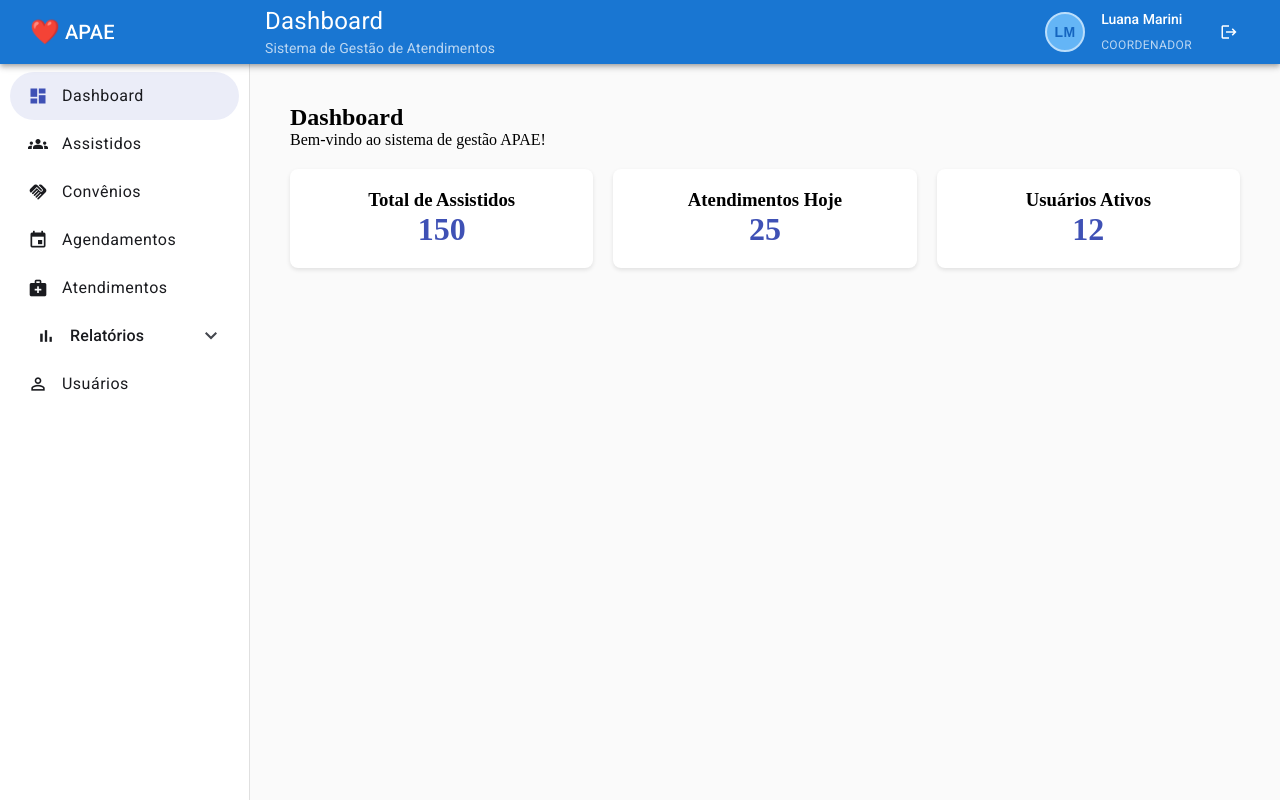
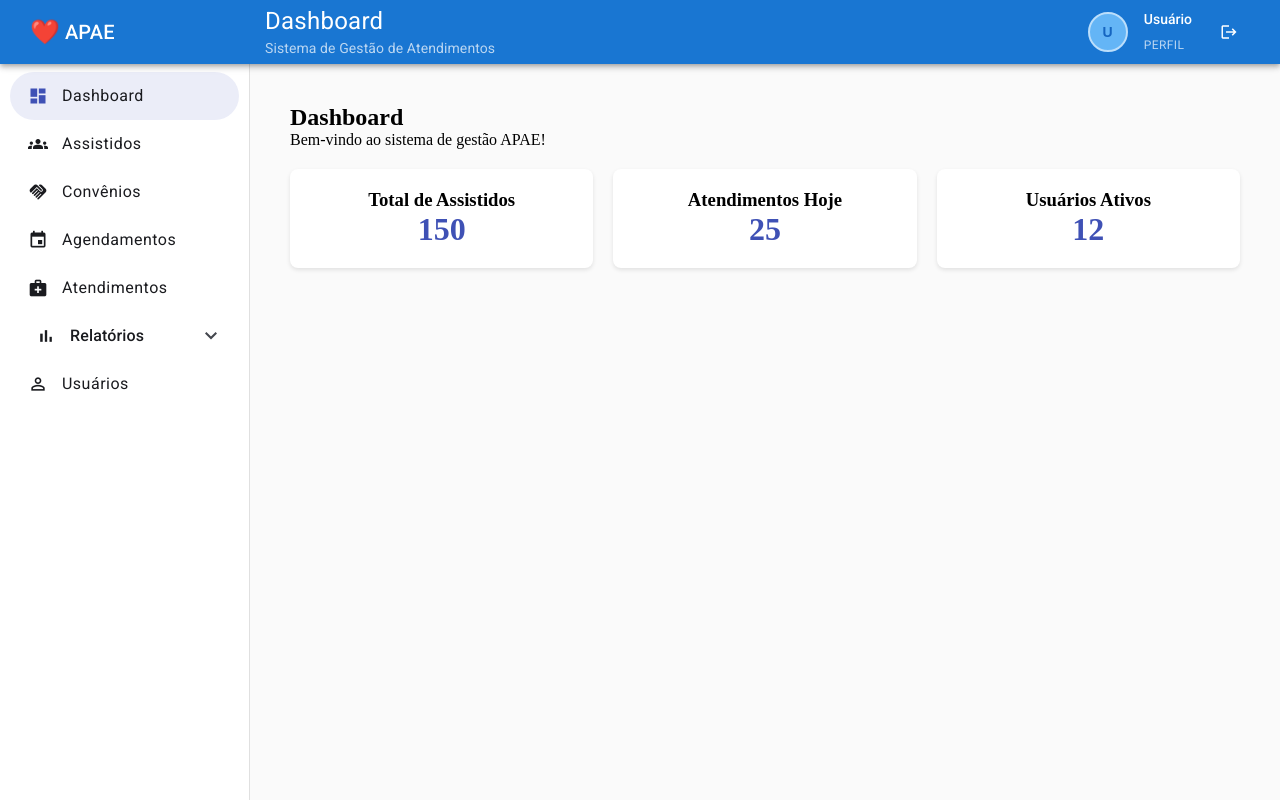
Before and after one commit to harrison-guinter/gestao-apae, an Angular app in the folder SistemaApae.App/: page /home/dashboard in a window 1280 px wide. Built offline with nearby package versions, Linux system fonts and the light colour scheme; sample sign-in values are in the browser's storage.

Commit message:
✨ Botao de logout funcionando e estilo das mensagens

```diff
--- a/SistemaApae.App/src/app/modules/auth/auth.service.ts
+++ b/SistemaApae.App/src/app/modules/auth/auth.service.ts
@@ -4,9 +4,8 @@ import { map, Observable } from 'rxjs';
 import { environment } from '../../../environments/environment';
 import { Usuario } from '../usuarios/usuario';
 
-
 @Injectable({
-  providedIn: 'root'
+  providedIn: 'root',
 })
 export class AuthService {
   private baseUrl = environment.apiUrl;
@@ -14,8 +13,13 @@ export class AuthService {
   constructor(private http: HttpClient) {}
 
   login(email: string, password: string): Observable<boolean> {
-    return this.http.post<{ message: string, data: { user: Usuario, token: string }}>(`${this.baseUrl}auth/login`, { email, password }).pipe(
-      map(response => {
+    return this.http
+      .post<{ message: string; data: { user: Usuario; token: string } }>(
+        `${this.baseUrl}auth/login`,
+        { email, password }
+      )
+      .pipe(
+        map((response) => {
           if (response && response.data.token) {
             localStorage.setItem('token', response.data.token);
             localStorage.setItem('usuario', JSON.stringify(response.data.user));
@@ -27,15 +31,15 @@ export class AuthService {
   }
 
   resetPassword(email: string): Observable<{ message: string }> {
-    return this.http.post<{ message: string }>(`${this.baseUrl}auth/forgot-password`, { email })
+    return this.http.post<{ message: string }>(`${this.baseUrl}auth/forgot-password`, { email });
   }
 
   logout(): void {
     localStorage.removeItem('token');
+    localStorage.removeItem('usuario');
   }
 
   isAuthenticated(): boolean {
     return !!localStorage.getItem('token');
   }
-
 }
--- a/SistemaApae.App/src/app/modules/core/header/header.component.ts
+++ b/SistemaApae.App/src/app/modules/core/header/header.component.ts
@@ -4,6 +4,8 @@ import { Router } from '@angular/router';
 import { MatIconModule } from '@angular/material/icon';
 import { Subscription } from 'rxjs';
 import { PageInfoService, PageInfo } from '../services/page-info.service';
+import { AuthService } from '../../auth/auth.service';
+import { NotificationService } from '../notification/notification.service';
 
 @Component({
   selector: 'app-header',
@@ -13,21 +15,61 @@ import { PageInfoService, PageInfo } from '../services/page-info.service';
   styleUrls: ['./header.component.less'],
 })
 export class HeaderComponent implements OnInit, OnDestroy {
-  userName: string = 'Luana Marini';
-  userRole: string = 'Coordenador';
-  userInitials: string = 'LM';
+  userName: string = 'Usuário';
+  userRole: string = 'Perfil';
+  userInitials: string = 'U';
   pageTitle: string = 'Dashboard';
   pageSubtitle: string = 'Sistema de Gestão de Atendimentos';
 
   private pageInfoSubscription?: Subscription;
 
-  constructor(private router: Router, private pageInfoService: PageInfoService) {}
+  constructor(
+    private router: Router,
+    private pageInfoService: PageInfoService,
+    private authService: AuthService,
+    private notificationService: NotificationService
+  ) {}
 
   ngOnInit() {
+    this.loadUserInfo();
+
     this.pageInfoSubscription = this.pageInfoService.pageInfo$.subscribe((pageInfo: PageInfo) => {
       this.pageTitle = pageInfo.title;
       this.pageSubtitle = pageInfo.subtitle;
     });
+  }
+
+  private loadUserInfo(): void {
+    try {
+      const userString = localStorage.getItem('usuario');
+      if (userString) {
+        const user = JSON.parse(userString);
+        this.userName = user.nome || 'Usuário';
+
+        // Mapear perfil para string
+        switch (user.perfil) {
+          case 1:
+            this.userRole = 'Coordenador';
+            break;
+          case 2:
+            this.userRole = 'Profissional';
+            break;
+          default:
+            this.userRole = 'Usuário';
+        }
+
+        // Gerar iniciais do nome
+        const names = this.userName.split(' ');
+        if (names.length >= 2) {
+          this.userInitials = names[0][0] + names[1][0];
+        } else if (names.length === 1) {
+          this.userInitials = names[0][0] + names[0][1] || names[0][0];
+        }
+        this.userInitials = this.userInitials.toUpperCase();
+      }
+    } catch (error) {
+      console.error('Erro ao carregar informações do usuário:', error);
+    }
   }
 
   ngOnDestroy() {
@@ -37,8 +79,23 @@ export class HeaderComponent implements OnInit, OnDestroy {
   }
 
   logout(): void {
-    console.log('Logout clicked');
-    // this.router.navigate(['/login']);
+    const confirmLogout = confirm('Tem certeza que deseja sair do sistema?');
+
+    if (confirmLogout) {
+      try {
+        // Limpar dados do localStorage
+        this.authService.logout();
+
+        // Mostrar notificação de sucesso
+        this.notificationService.success('Logout realizado com sucesso!');
+
+        // Redirecionar para a página de login
+        this.router.navigate(['/login']);
+      } catch (error) {
+        console.error('Erro durante logout:', error);
+        this.notificationService.fail('Erro ao realizar logout');
+      }
+    }
   }
 
   onProfileClick(): void {
--- a/SistemaApae.App/src/app/modules/usuarios/modal-usuarios/modal-usuarios.component.ts
+++ b/SistemaApae.App/src/app/modules/usuarios/modal-usuarios/modal-usuarios.component.ts
@@ -58,7 +58,7 @@ export class ModalUsuariosComponent implements OnInit {
     const statusDefault = typeof object?.ativo === 'boolean' ? object.ativo : true;
 
     this.formCadastro = this.formBuilder.group({
-      idUsuario: [object?.id || null],
+      id: [object?.id || null],
       nome: [object?.nome || '', Validators.required],
       email: [object?.email || '', [Validators.required, Validators.email]],
       perfil: [object?.tipo, Validators.required],
--- a/SistemaApae.App/src/app/modules/usuarios/usuarios.component.ts
+++ b/SistemaApae.App/src/app/modules/usuarios/usuarios.component.ts
@@ -65,6 +65,7 @@ export class UsuariosComponent implements OnInit {
       perfil: [''],
       status: [''],
     });
+    this.pesquisarUsuarios();
   }
 
   limparFiltros() {
```
Lines whose indentation alone changed are shown as unchanged.
